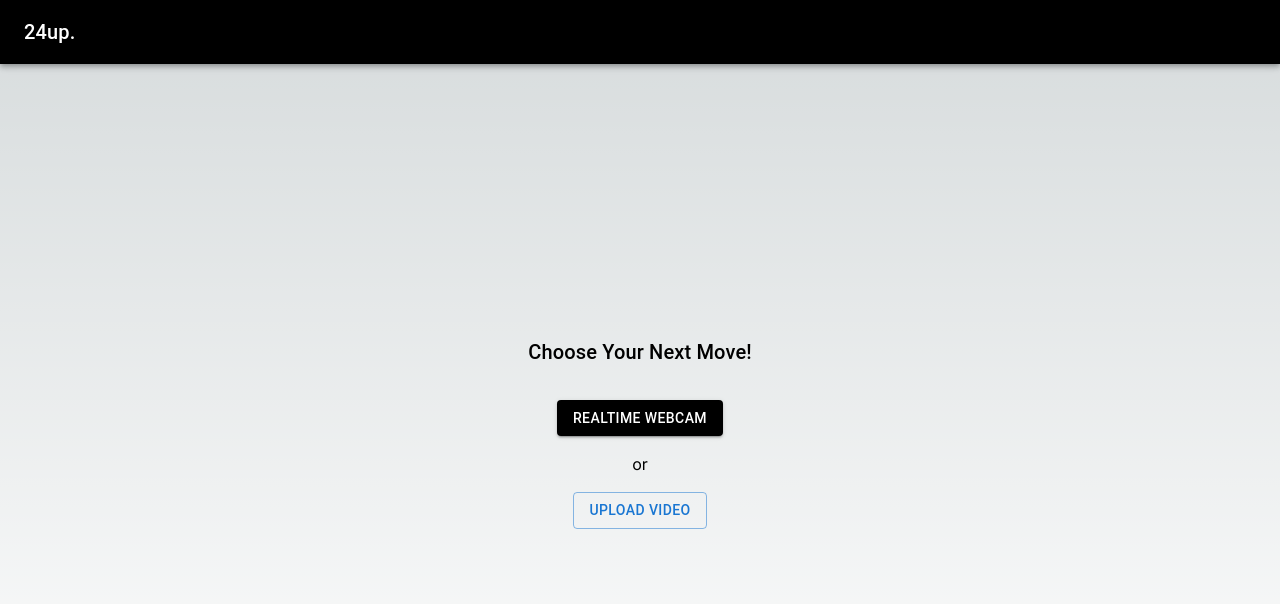
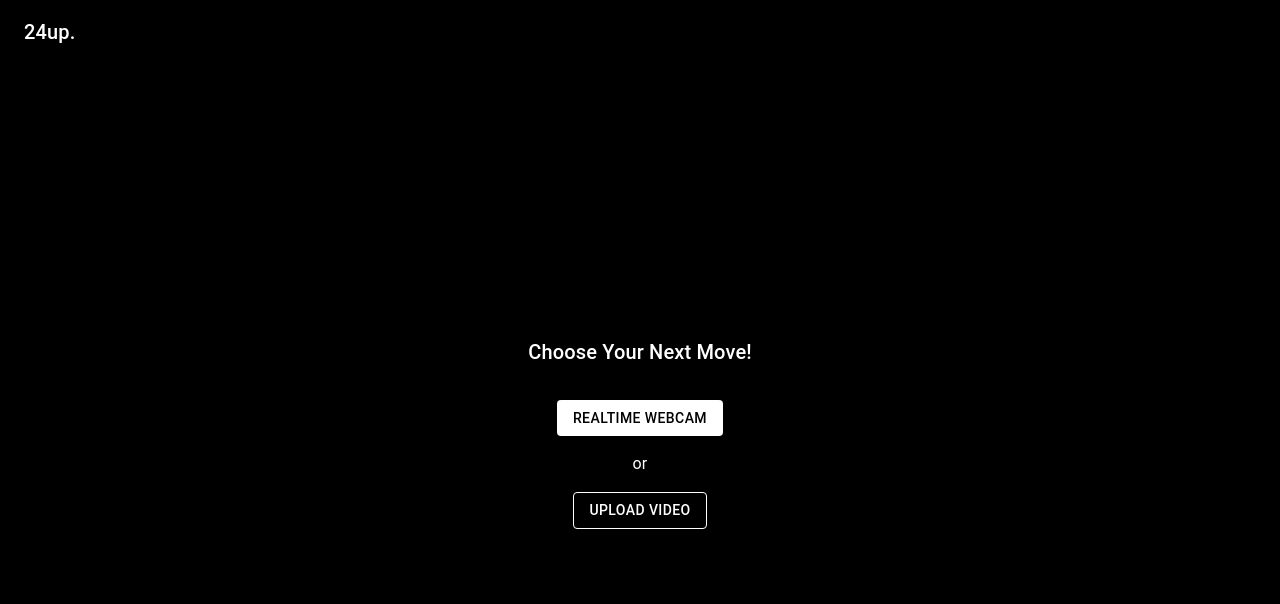
Before and after one commit to romanvieito/gym-feedback-ai-9-4, a Next.js app: page / in a window 1280 px wide. Shown: the top 604 px of the page. Built offline with nearby package versions, Linux system fonts and the light colour scheme.

Commit message:
black bg and full screen

```diff
--- a/app/components/Controls.js
+++ b/app/components/Controls.js
@@ -38,14 +38,30 @@ function Controls({ setVideoSrc, setUseWebcam }) {
 
   return (
     <Box sx={{ display: 'flex', flexDirection: 'column', alignItems: 'center', gap: 2 }}>
-      <Typography variant="h6" sx={{ marginBottom: 2 }}>
+      <Typography variant="h6" sx={{ marginBottom: 2, color: '#fff' }}>
         Choose Your Next Move!
       </Typography>
-      <Button variant="contained" sx={{ backgroundColor: '#000', ":hover": { backgroundColor: 'gray' } }} onClick={handleWebcam}>
+      <Button
+        variant="contained"
+        sx={{
+          backgroundColor: '#fff',
+          color: '#000',
+          ":hover": { backgroundColor: '#e0e0e0' }
+        }}
+        onClick={handleWebcam}
+      >
         Realtime Webcam
       </Button>
-      or
-      <Button variant="outlined" onClick={() => document.getElementById('videoFileInput').click()}>
+      <Typography sx={{ color: '#fff' }}>or</Typography>
+      <Button
+        variant="outlined"
+        sx={{
+          color: '#fff',
+          borderColor: '#fff',
+          ":hover": { borderColor: '#e0e0e0', backgroundColor: 'rgba(255, 255, 255, 0.08)' }
+        }}
+        onClick={() => document.getElementById('videoFileInput').click()}
+      >
         Upload Video
       </Button>
       <input
--- a/app/components/HomePage.js
+++ b/app/components/HomePage.js
@@ -247,7 +247,7 @@ function HomePage() {
           </Toolbar>
         </AppBar>
         <Box sx={{ flexGrow: 1, display: 'flex' }}>
-          <Box sx={{ flex: 1, display: 'flex', justifyContent: 'center', alignItems: 'center' }}>
+          <Box sx={{ flex: 1, display: 'flex', justifyContent: 'center', alignItems: 'center', backgroundColor: 'black' }}>
             {!sourceSelected ? (
               <Controls setVideoSrc={handleVideoUpload} setUseWebcam={setUseWebcam} onSourceSelect={handleSourceSelect} />
             ) : (
--- a/app/components/PoseCanvas.js
+++ b/app/components/PoseCanvas.js
@@ -19,30 +19,12 @@
  * - The useEffect hook is used to set up the pose detection logic. It continuously draws the video frames onto the canvas and applies pose detection using the PoseLandmarker.
  * - The canvas is updated in an animation loop, where each frame is processed to detect poses and draw the results on the canvas.
  *
- * Utility Functions:
- * - getScaledDimensions: A helper function that calculates the appropriate dimensions for the canvas based on the video dimensions and specified maximum constraints.
  */
 
 
 import React, { useEffect, useRef, useState, useCallback } from 'react';
 import { DrawingUtils, PoseLandmarker } from '@mediapipe/tasks-vision';
 import Overlay from './Overlay';
-
-function getScaledDimensions(width, height, maxWidth, maxHeight) {
-  let aspectRatio = width / height;
-
-  if (width > maxWidth) {
-    width = maxWidth;
-    height = width / aspectRatio;
-  }
-
-  if (height > maxHeight) {
-    height = maxHeight;
-    width = height * aspectRatio;
-  }
-
-  return { width, height };
-}
 
 const PoseCanvas = ({ videoRef, poseLandmarker, videoDimensions, setFeedback, feedback }) => {
   const canvasRef = useRef(null);
@@ -54,19 +36,43 @@ const PoseCanvas = ({ videoRef, poseLandmarker, videoDimensions, setFeedback, fe
   const setTimedFeedback = useCallback((feedback) => {
     console.log("Setting feedback:", feedback);
     setFeedback(feedback);
-    // The Overlay component will handle the timing now
   }, [setFeedback]);
 
-  const handleFullScreen = (event) => {
-    event.preventDefault(); // Prevent default behavior if necessary
+  const [isFullScreen, setIsFullScreen] = useState(false);
 
-    // Check if the document is already in fullscreen
+  useEffect(() => {
+    const handleFullScreenChange = () => {
+      setIsFullScreen(!!document.fullscreenElement);
+    };
+
+    document.addEventListener('fullscreenchange', handleFullScreenChange);
+
+    // Initial fullscreen request
     if (!document.fullscreenElement) {
-      document.documentElement.requestFullscreen();
-    } else if (document.exitFullscreen) {
-      document.exitFullscreen();
+      document.documentElement.requestFullscreen().catch(err => {
+        console.error(`Error attempting to enable full-screen mode: ${err.message}`);
+      });
     }
-  };
+
+    return () => {
+      document.removeEventListener('fullscreenchange', handleFullScreenChange);
+    };
+  }, []);
+
+  useEffect(() => {
+    if (isFullScreen) {
+      // Adjust canvas size for fullscreen if needed
+      const canvasElement = canvasRef.current;
+      canvasElement.width = window.innerWidth;
+      canvasElement.height = window.innerHeight;
+    } else {
+      // Reset to original size when exiting fullscreen
+      const canvasElement = canvasRef.current;
+      canvasElement.width = videoDimensions.width;
+      canvasElement.height = videoDimensions.height;
+    }
+  }, [isFullScreen, videoDimensions]);
+
 
   useEffect(() => {
     let animationId;
@@ -180,32 +186,6 @@ const PoseCanvas = ({ videoRef, poseLandmarker, videoDimensions, setFeedback, fe
         }}
       ></canvas>
       <Overlay statistics={feedback ? [feedback] : []} visible={true} />
-      <div style={{ position: 'fixed', top: 10, right: 10, color: 'white' }}>
-        <button
-          onClick={handleFullScreen}
-          onPointerDown={handleFullScreen} // Unified event for mouse and touch
-          style={{
-            background: 'transparent',
-            border: 'none',
-            padding: '10px',
-            cursor: 'pointer',
-            touchAction: 'manipulation',
-            userSelect: 'none',
-            WebkitTapHighlightColor: 'transparent',
-            float: 'right'
-          }}
-        >
-          <svg xmlns="http://www.w3.org/2000/svg" viewBox="0 0 24 24" fill="currentColor" width="24" height="24">
-            {document.fullscreenElement ? (
-              // Exit fullscreen icon
-              <path d="M5 16h3v3h2v-5H5v2zm3-8H5v2h5V5H8v3zm6 11h2v-3h3v-2h-5v5zm2-11V5h-2v5h5V8h-3z"/>
-            ) : (
-              // Enter fullscreen icon
-              <path d="M7 14H5v5h5v-2H7v-3zm-2-4h2V7h3V5H5v5zm12 7h-3v2h5v-5h-2v3zM14 5v2h3v3h2V5h-5z"/>
-            )}
-          </svg>
-        </button>
-      </div>
     </div>
   );
 };
```
